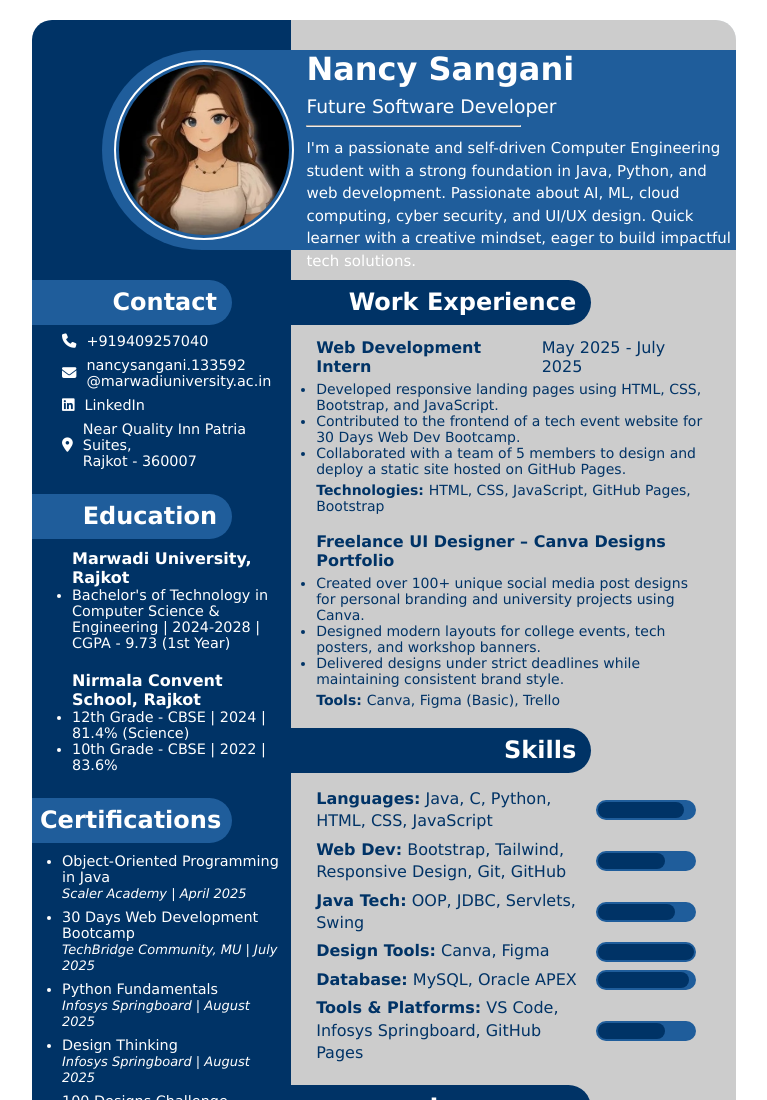
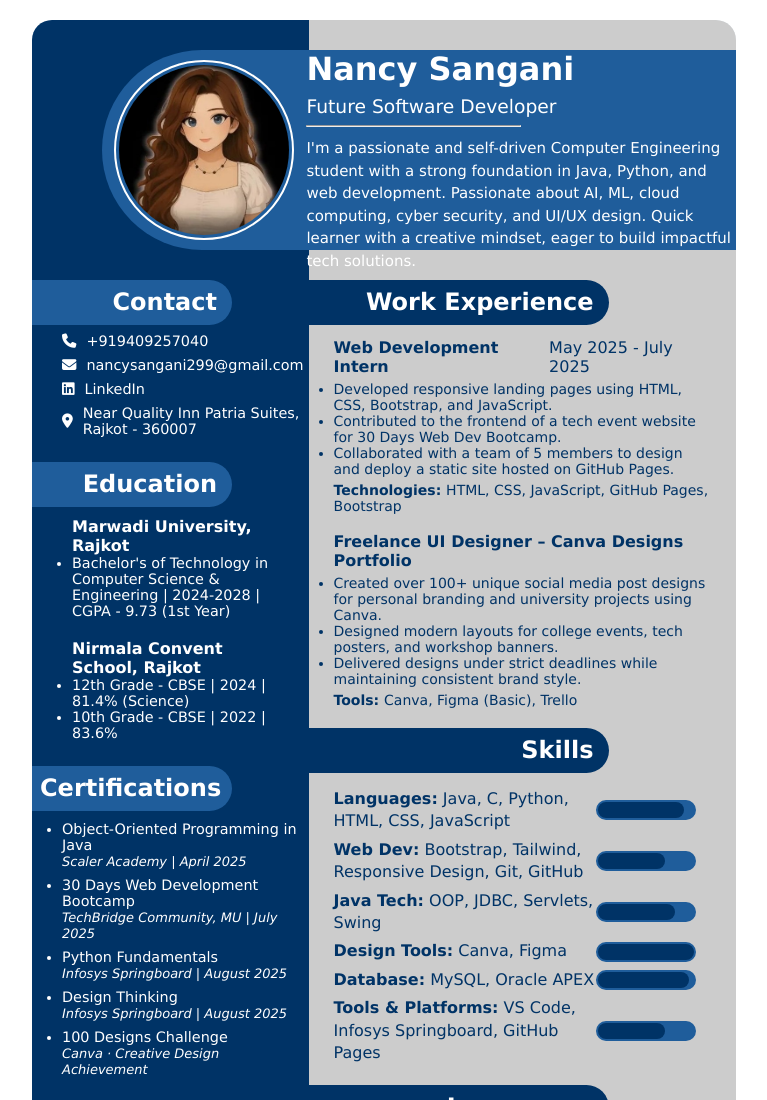
Before and after one commit to nancysangani/my-cv-website, a plain HTML site: page index.html in a window 1280 px wide. Shown: the top 1100 px of the page, without its empty margins (256-1023 px from the left). Drawn offline with Linux system fonts and the light colour scheme.

Commit message:
update email address in contact information

```diff
--- a/index.html
+++ b/index.html
@@ -21,7 +21,7 @@
         </div>
         <div class="contact-info">
           <i class="fa-solid fa-envelope"></i><a class="email"
-            href="mailto:nancysangani.133592@marwadiuniversity.ac.in">nancysangani.133592<br />@marwadiuniversity.ac.in</a>
+            href="mailto:nancysangani.133592@marwadiuniversity.ac.in">nancysangani299@gmail.com</a>
         </div>
         <div class="contact-info">
           <i class="fa-brands fa-linkedin"></i><a class="linkedin" href="https://www.linkedin.com/in/nancy-sangani"
```
